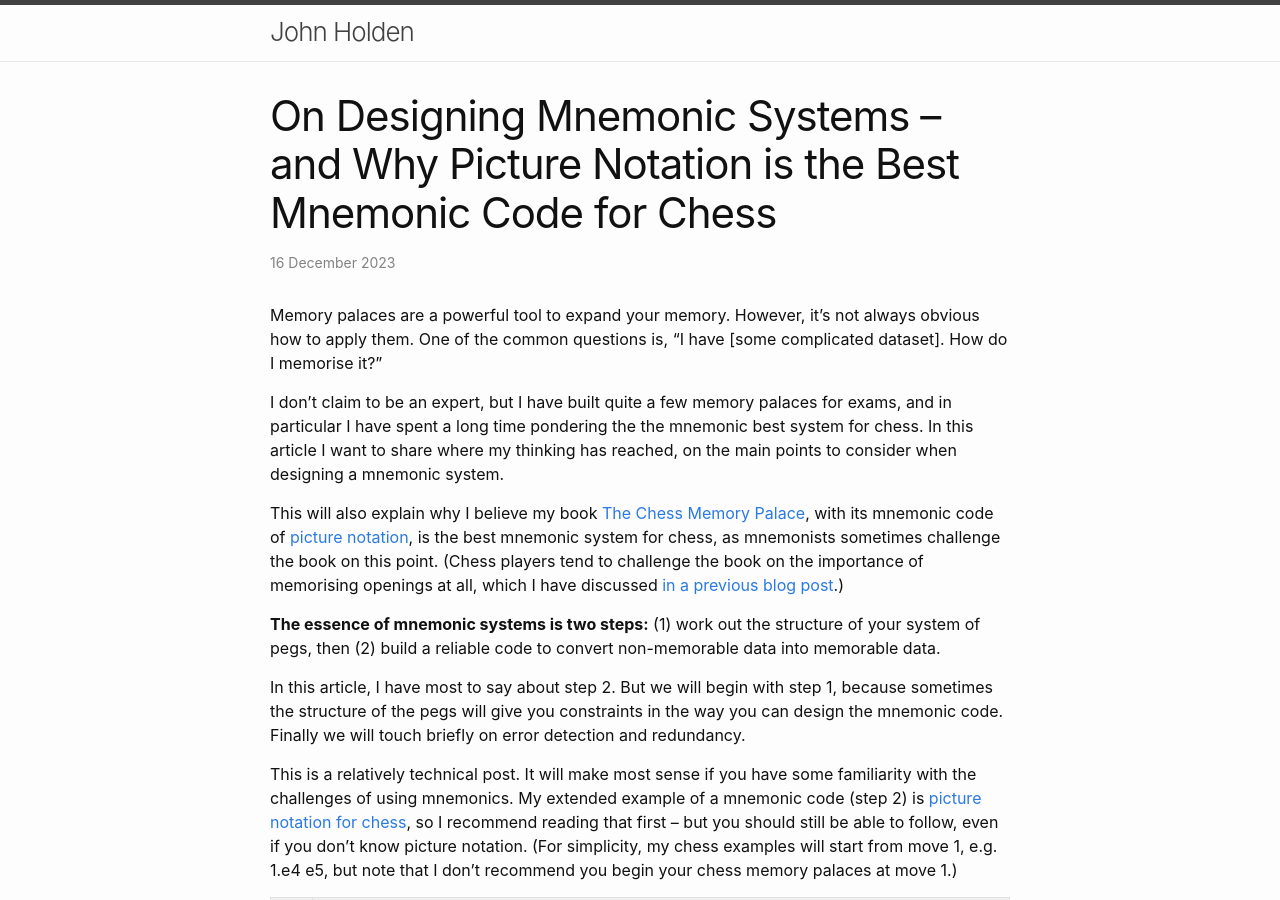
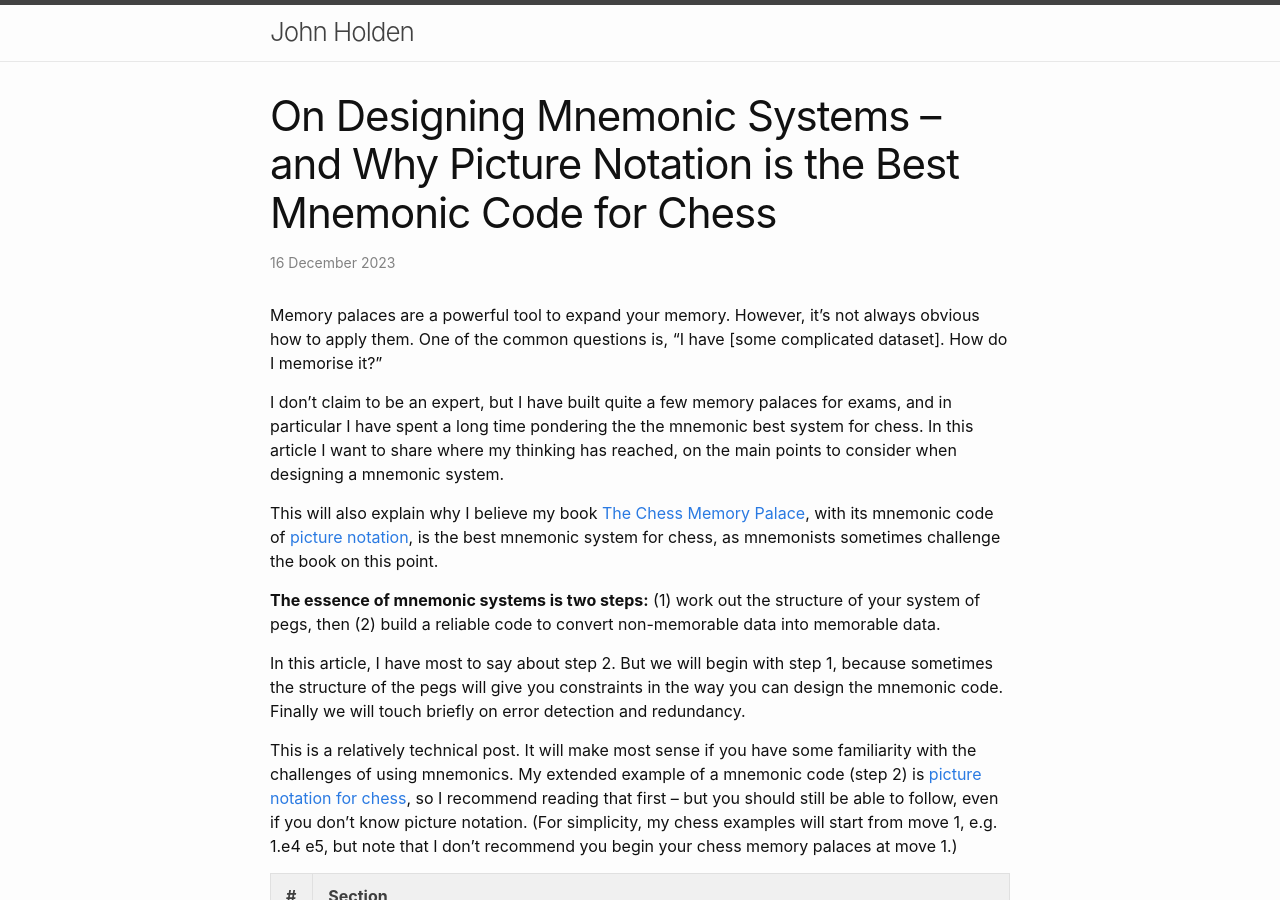
Before and after one commit to liontailedmacaque/liontailedmacaque.github.io, a Jekyll site: the page built from _posts/2023-12-16-mnemonictheory.md, in a window 1280 px wide and 900 px high. Built offline with Jekyll 4.4.1, drawn with Linux system fonts in a browser that asks for light colours.

Commit message:
Update 2023-12-16-mnemonictheory.md

```diff
--- a/_posts/2023-12-16-mnemonictheory.md
+++ b/_posts/2023-12-16-mnemonictheory.md
@@ -9,7 +9,7 @@ Memory palaces are a powerful tool to expand your memory. However, it's not alwa
 
 I don't claim to be an expert, but I have built quite a few memory palaces for exams, and in particular I have spent a long time pondering the the mnemonic best system for chess. In this article I want to share where my thinking has reached, on the main points to consider when designing a mnemonic system.
 
-This will also explain why I believe my book [The Chess Memory Palace](/chessmemorypalace), with its mnemonic code of [picture notation](/chessmemorypalace/chapter1), is the best mnemonic system for chess, as mnemonists sometimes challenge the book on this point. (Chess players tend to challenge the book on the importance of memorising openings at all, which I have discussed [in a previous blog post](/whymemoriseopenings).)
+This will also explain why I believe my book [The Chess Memory Palace](/chessmemorypalace), with its mnemonic code of [picture notation](/chessmemorypalace/chapter1), is the best mnemonic system for chess, as mnemonists sometimes challenge the book on this point.
 
 **The essence of mnemonic systems is two steps:** (1) work out the structure of your system of pegs, then (2) build a reliable code to convert non-memorable data into memorable data.
 
```
